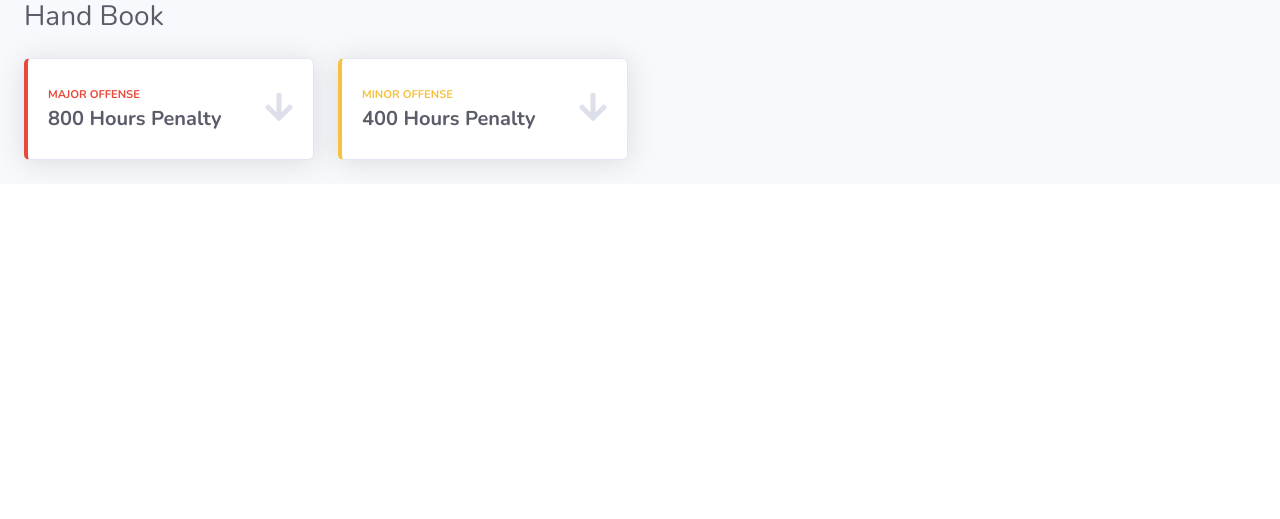
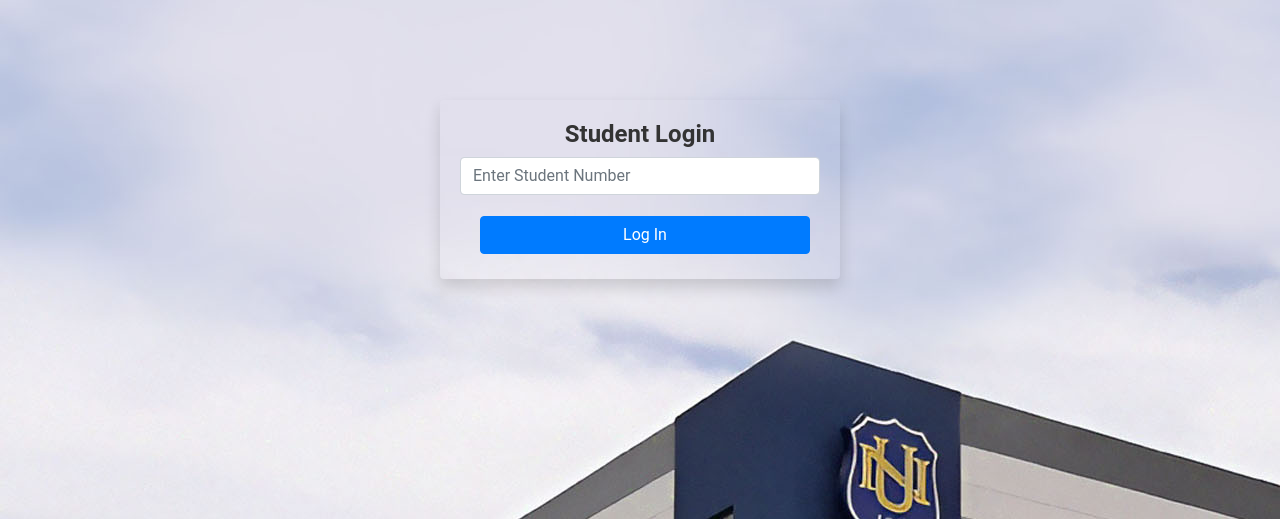
Before and after one commit to JCFPerez14/Software-Engineering-Challenge-ni-Bro, a PHP site: page /StudentsPortal.php in a window 1280 px wide. Shown: the top 519 px of the page. Run offline with PHP 8.4, Linux system fonts and the light colour scheme; data that the repository does not hold is empty.

Commit message:
commit and Push

```diff
--- a/StudentsPortal.php
+++ b/StudentsPortal.php
@@ -2,106 +2,54 @@
 require_once('classes/database.php');
 $con = new database();
 ?>
-<!DOCTYPE html>
+
+<!doctype html>
 <html lang="en">
-
     <head>
-
-    <meta charset="utf-8">
-    <meta http-equiv="X-UA-Compatible" content="IE=edge">
-    <meta name="viewport" content="width=device-width, initial-scale=1, shrink-to-fit=no">
-    <meta name="description" content="">
-    <meta name="author" content="">
-    <link href="img/National-University-Lipa4.png" rel="icon">
-
-    <title>Software Engineering (Challenge ni Bro)</title>
-
-    <!-- Custom fonts for this template-->
-    <link href="vendor/fontawesome-free/css/all.min.css" rel="stylesheet" type="text/css">
-    <link
-        href="https://fonts.googleapis.com/css?family=Nunito:200,200i,300,300i,400,400i,600,600i,700,700i,800,800i,900,900i"
-        rel="stylesheet">
-
-    <!-- Custom styles for this template-->
-    <link href="css/sb-admin-2.min.css" rel="stylesheet">
-    <link rel="stylesheet" href="package/dist/sweetalert2.css">
-
+        <meta charset="UTF-8">
+        <meta name="viewport" content="width=device-width, initial-scale=1.0">
+        <title>Student Login Page</title>
+        <link rel="stylesheet" href="./bootstrap-5.3.3-dist/css/bootstrap.css">
+        <!-- Bootstrap CSS -->
+        <link href="https://stackpath.bootstrapcdn.com/bootstrap/4.5.2/css/bootstrap.min.css" rel="stylesheet">
+        <link rel="stylesheet" href="./includes/style.css">
+        <style>
+        body
+        {
+            background-image: url('img/nu-lipa-hero.jpg');
+        }
+        </style>
     </head>
 
-<body id="page-top">
+    <body>
+        <header>
+            <!-- place navbar here -->
+        </header>
+        <main>
+        <div class="container-fluid login-container rounded shadow">
+  <h2 class="text-center login-heading mb-2">Student Login</h2>
 
-    <!-- Page Wrapper -->
-    <div id="wrapper">
+  <form method="post">
+    <div class="form-group">
+      <!-- <label for="username">Username:</label> -->
+      <input type="text" class="form-control <?php if (!empty($error)) echo 'error-input'; ?>" name="user" placeholder="Enter Student Number">
+    </div>
+    <?php if (!empty($error)) : ?>
+        <div class="alert alert-danger alert-dismissible fade show" role="alert">
+            <?php echo $error; ?>
+            <button type="button" class="btn-close" data-bs-dismiss="alert" aria-label="Close"></button>
+        </div>
+    <?php endif; ?>
 
-        <!-- Content Wrapper -->
-        <div id="content-wrapper" class="d-flex flex-column">
-
-            <!-- Main Content -->
-            <div id="content">
-
-                <!-- Begin Page Content -->
-                <div class="container-fluid">
-
-                    <!-- Page Heading -->
-                    <div class="d-sm-flex align-items-center justify-content-between mb-4">
-                        <h1 class="h3 mb-0 text-gray-800">Hand Book</h1>
-                    </div>
-
-                    <!-- Content Row -->
-                    <div class="row">
-
-                        <!-- Earnings (Monthly) Card Example -->
-                        <div class="col-xl-3 col-md-6 mb-4">
-                            <div class="card border-left-danger shadow h-100 py-2">
-                                <div class="card-body">
-                                    <div class="row no-gutters align-items-center">
-                                        <div class="col mr-2">
-                                            <div class="text-xs font-weight-bold text-danger text-uppercase mb-1">
-                                                Major Offense</div>
-                                            <div class="h5 mb-0 font-weight-bold text-gray-800">800 Hours Penalty</div>
-                                        </div>
-                                        <div class="col-auto"><a
-                                            name=""
-                                            id=""
-                                            class="fa fa-arrow-down fa-2x text-gray-300"
-                                            href="files/Disciplinary Office Violations - MAJOR OFFENSES.pdf"
-                                            role="button"
-                                            ></a
-                                            >
+    <div class="container">
+      <div class="row gx-1">
+        <div class="col">
+        <input type="submit" class="btn btn-primary btn-block" value="Log In" name="login">
         </div>
       </div>
     </div>
-                            </div>
-                        </div>
+  </form>
 
-                        <div class="col-xl-3 col-md-6 mb-4">
-                            <div class="card border-left-warning shadow h-100 py-2">
-                                <div class="card-body">
-                                    <div class="row no-gutters align-items-center">
-                                        <div class="col mr-2">
-                                            <div class="text-xs font-weight-bold text-warning text-uppercase mb-1">
-                                                Minor Offense</div>
-                                            <div class="h5 mb-0 font-weight-bold text-gray-800">400 Hours Penalty</div>
-                                        </div>
-                                        <div class="col-auto">
-                                        <a
-                                            name=""
-                                            id=""
-                                            class="fa fa-arrow-down fa-2x text-gray-300"
-                                            href="files/Disciplinary Office Violations - MINOR OFFENSES.pdf"
-                                            role="button"
-                                            ></a
-                                            >
-                                        </div>
-                                    </div>
-                                </div>
-                            </div>
-                        </div>
-
-
-            </div>
-
-        </div>
 <!-- End of Content Wrapper -->
 
 </div>
@@ -111,26 +59,6 @@ $con = new database();
     <a class="scroll-to-top rounded" href="#page-top">
         <i class="fas fa-angle-up"></i>
     </a>
-
-    <!-- Logout Modal-->
-    <div class="modal fade" id="logoutModal" tabindex="-1" role="dialog" aria-labelledby="exampleModalLabel"
-        aria-hidden="true">
-        <div class="modal-dialog" role="document">
-            <div class="modal-content">
-                <div class="modal-header">
-                    <h5 class="modal-title" id="exampleModalLabel">Ready to Leave?</h5>
-                    <button class="close" type="button" data-dismiss="modal" aria-label="Close">
-                        <span aria-hidden="true">×</span>
-                    </button>
-                </div>
-                <div class="modal-body">Select "Logout" below if you are ready to end your current session.</div>
-                <div class="modal-footer">
-                    <button class="btn btn-secondary" type="button" data-dismiss="modal">Cancel</button>
-                    <a class="btn btn-primary <?php echo ($current_page == 'logout.php') ? 'active' : ''; ?>" href="logout.php">Logout</a>
-                </div>
-            </div>
-        </div>
-    </div>
 
     <!-- Bootstrap core JavaScript-->
     <script src="vendor/jquery/jquery.min.js"></script>
@@ -189,7 +117,21 @@ document.addEventListener('DOMContentLoaded', function() {
   }
 });
 </script> <!-- Pop Up Messages after a succesful transaction ends here -->
+        </main>
+        <footer>
+            <!-- place footer here -->
+        </footer>
+        <!-- Bootstrap JavaScript Libraries -->
+        <script
+            src="https://cdn.jsdelivr.net/npm/@popperjs/core@2.11.8/dist/umd/popper.min.js"
+            integrity="sha384-I7E8VVD/ismYTF4hNIPjVp/Zjvgyol6VFvRkX/vR+Vc4jQkC+hVqc2pM8ODewa9r"
+            crossorigin="anonymous"
+        ></script>
 
+        <script
+            src="https://cdn.jsdelivr.net/npm/bootstrap@5.3.2/dist/js/bootstrap.min.js"
+            integrity="sha384-BBtl+eGJRgqQAUMxJ7pMwbEyER4l1g+O15P+16Ep7Q9Q+zqX6gSbd85u4mG4QzX+"
+            crossorigin="anonymous"
+        ></script>
     </body>
-
 </html>
--- a/includes/navbar_side.php
+++ b/includes/navbar_side.php
@@ -46,14 +46,14 @@ $current_page = basename($_SERVER['PHP_SELF']);
             <!-- Nav Item - Charts -->
             <li class="nav-item">
                 <a class="nav-link" href="Policy-Index.php">
-                    <i class="fas fa-fw fa-chart-area"></i>
+                    <i class="fas fa-archive"></i>
                     <span>Policy Index</span></a>
             </li>
 
             <!-- Nav Item - Charts -->
             <li class="nav-item">
                 <a class="nav-link" href="StudentsPortal.php">
-                    <i class="fas fa-fw fa-chart-area"></i>
+                    <i class="far fa-address-card"></i>
                     <span>Students Portal</span></a>
             </li>
 
```
Lines whose indentation alone changed are shown as unchanged.
